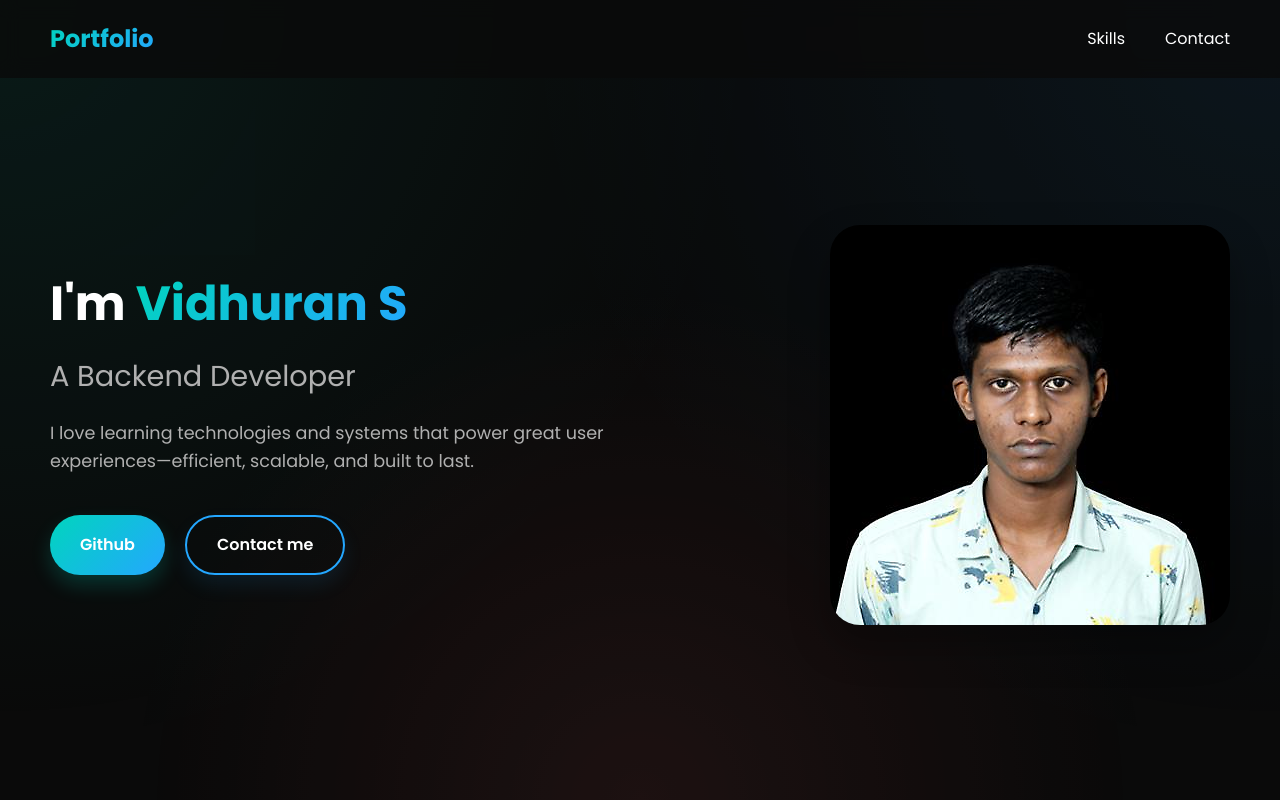
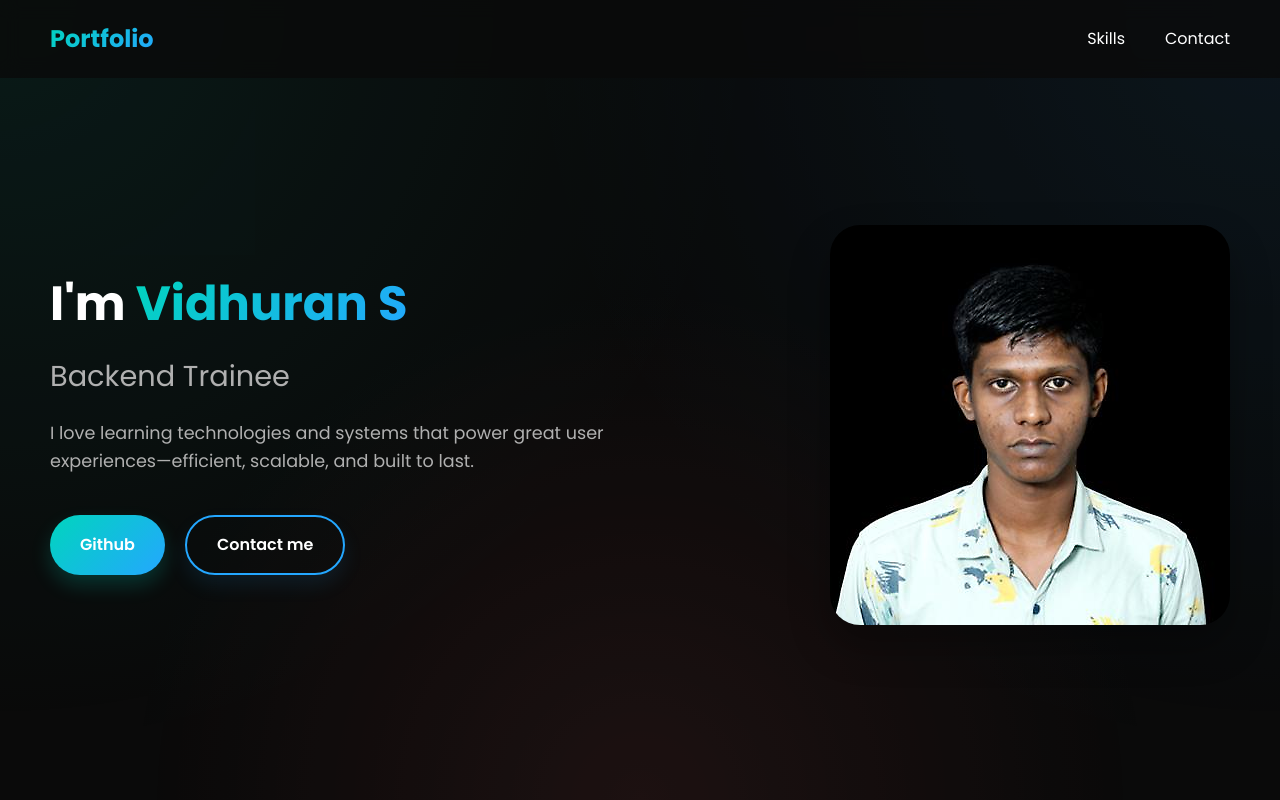
Before and after one commit to vidhuran-s/Portfolio, a plain HTML site: page index.html in a window 1280 px wide. Shown: the top 800 px of the page. Drawn offline with Linux system fonts and the light colour scheme.

Commit message:
Update index.html

```diff
--- a/index.html
+++ b/index.html
@@ -22,7 +22,7 @@
         <section class="hero">
             <div class="hero-content">
                 <h1>I'm <span>Vidhuran S</span></h1>
-                <p class="subtitle">A Backend Developer</p>
+                <p class="subtitle">Backend Trainee</p>
                 <p class="description">I love learning technologies and systems that power great user experiences—efficient, scalable, and built to last.</p>
                 <div class="cta-buttons">
                     <a href="https://github.com/vidhuran-s" class="button button-primary">Github</a>
```
